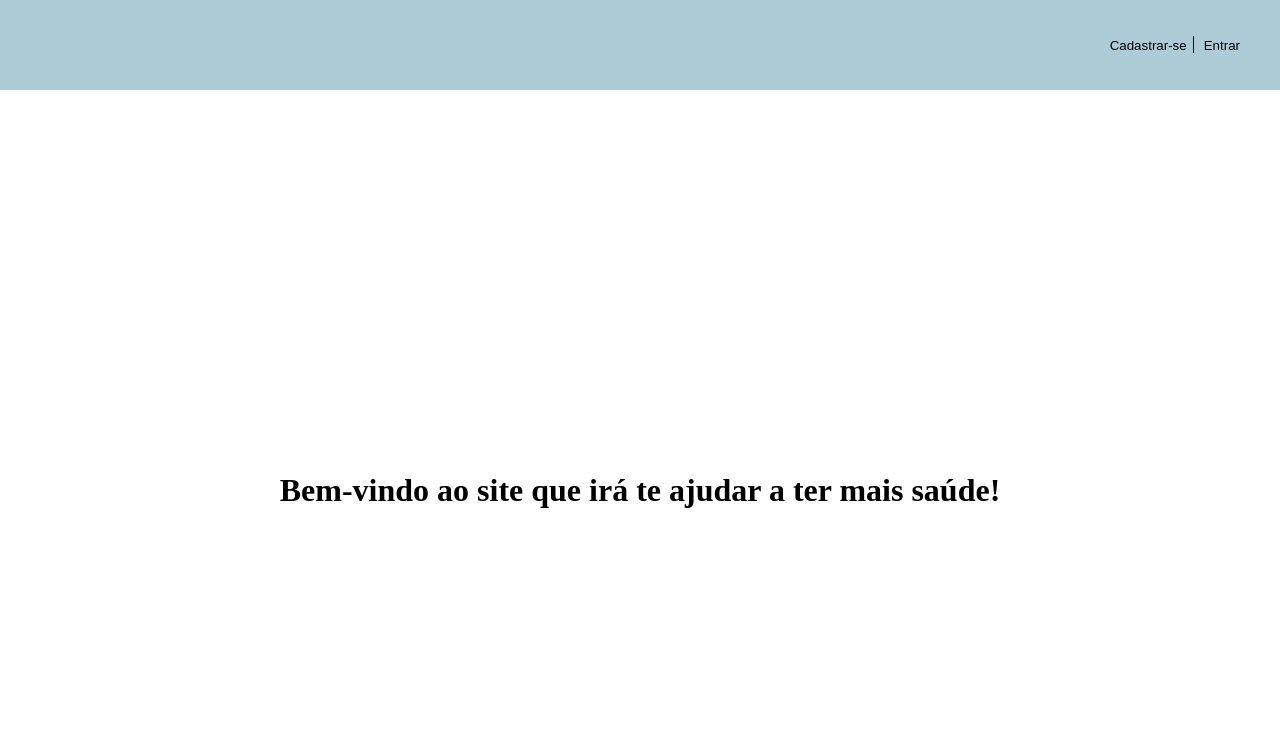
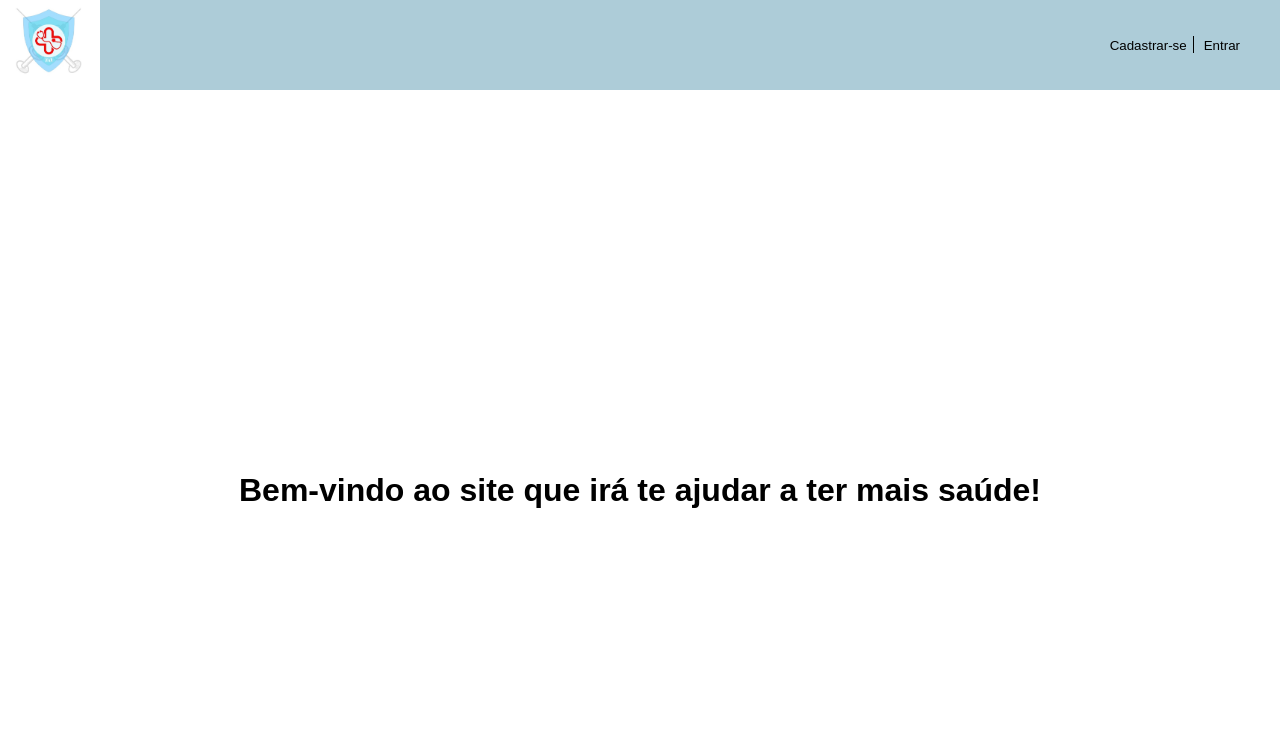
Before and after one commit to danielcosta-BR/CodeVIVA, a PHP site: page / in a window 1280 px wide. Shown: the top 749 px of the page. Run offline with PHP 8.4, Linux system fonts and the light colour scheme.

Commit message:
Header: mini-alterações 1.4.1

```diff
--- a/index.html
+++ b/index.html
@@ -13,6 +13,7 @@
 <body>
     <header>
         <div class="cabeca">
+            <div><img class="logo" src="Img/Logo 2.0.png"></div>
             <div class="buttons">
                 <button class="btn1">Cadastrar-se</button><div class="linhaV"></div>
                 <button class="btn1">Entrar</button>
@@ -21,9 +22,6 @@
 
     </header>
     <main>
-        <header>
-
-        </header>
         <div class="title">
             <h1>Bem-vindo ao site que irá te ajudar a ter mais saúde!</h1>
         </div>
--- a/style.css
+++ b/style.css
@@ -20,8 +20,9 @@ body{
     background-repeat: no-repeat;
     background-position: center;
     background-size: 100% 100%;
+}
 
-}
+
 
 main{
     width: 100%;
@@ -37,16 +38,18 @@ main{
 h1{
     text-decoration: none;
     color:rgb(0, 0, 0);
+    font-family: sans-serif;
 }
 
 .cabeca{
     display: flex;
-    align-content: end;
     background-color: rgb(173, 204, 216);
     height: 90px;
-    justify-content: right;
+    justify-content:space-between;
     align-items: center;
     flex-direction: row;
+
+
 }
 
 .buttons{
@@ -54,9 +57,17 @@ h1{
 }
 
 .btn1{
-    background-color:  rgb(173, 204, 216) ;
+    background-color:  rgba(173, 204, 216, 0) ;
     height: 20px;
     border: 0px;
+    cursor: pointer;
+    transition: 100ms;
+}
+.btn1:hover{
+    transform: scale(1.1,1.0);
+}
+.btn1:active{
+    color: white;
 }
 
 .linhaV{
@@ -66,10 +77,20 @@ h1{
     margin: auto 6px;
 }
 
+.logo{
+    width: 100px;
+    background-color: transparent;
+}
+
 
 @media screen and (max-width: 500px){
     h1{
         text-decoration: none;
         color:rgb(129, 19, 19);
     }
+
+    .buttons{
+        margin-right: 10px;
+    }
+
 }
```
Also changed, not shown: Img/Logo 2.0.jpeg (added), Img/Logo 2.0.png (added).
